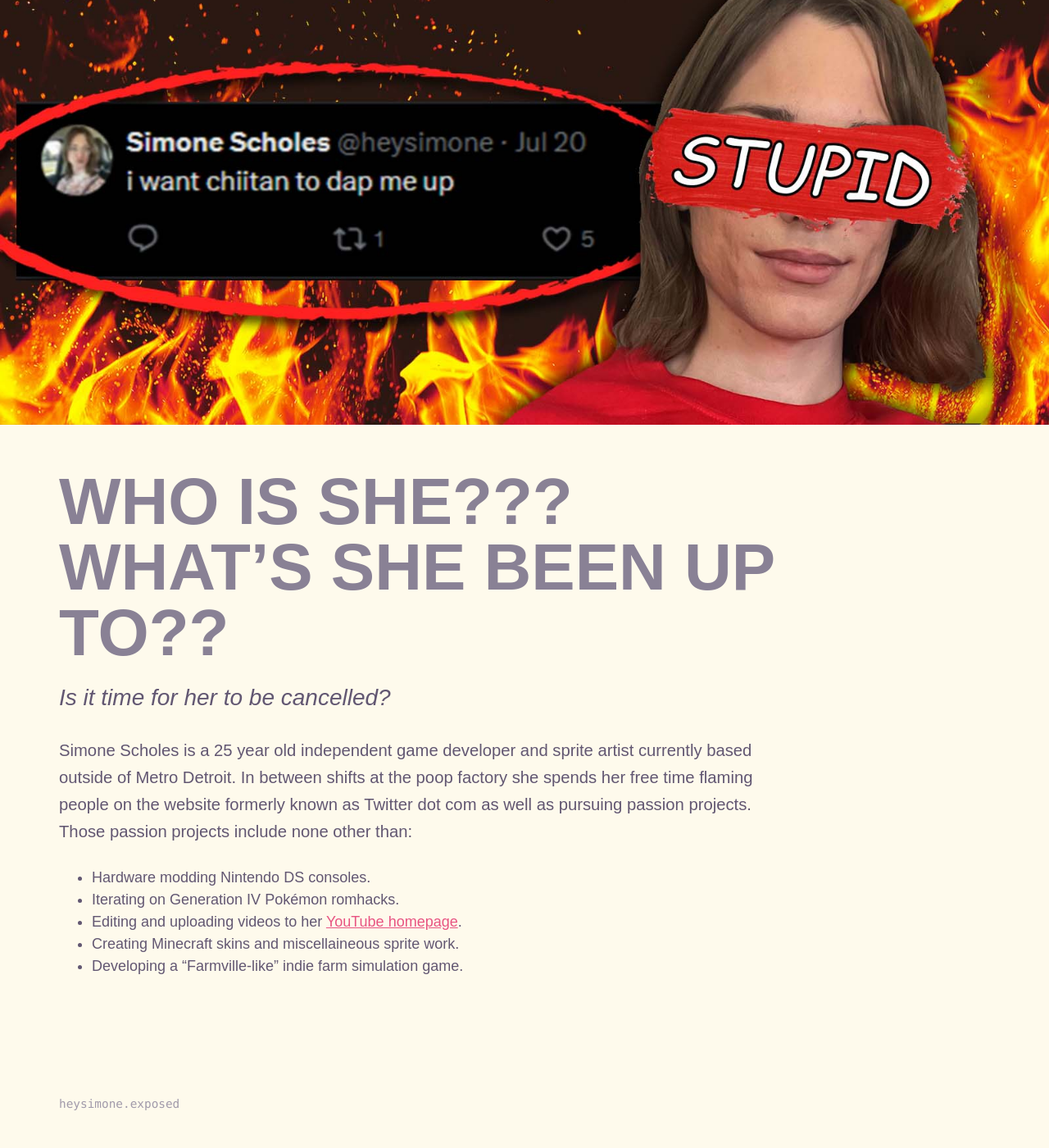
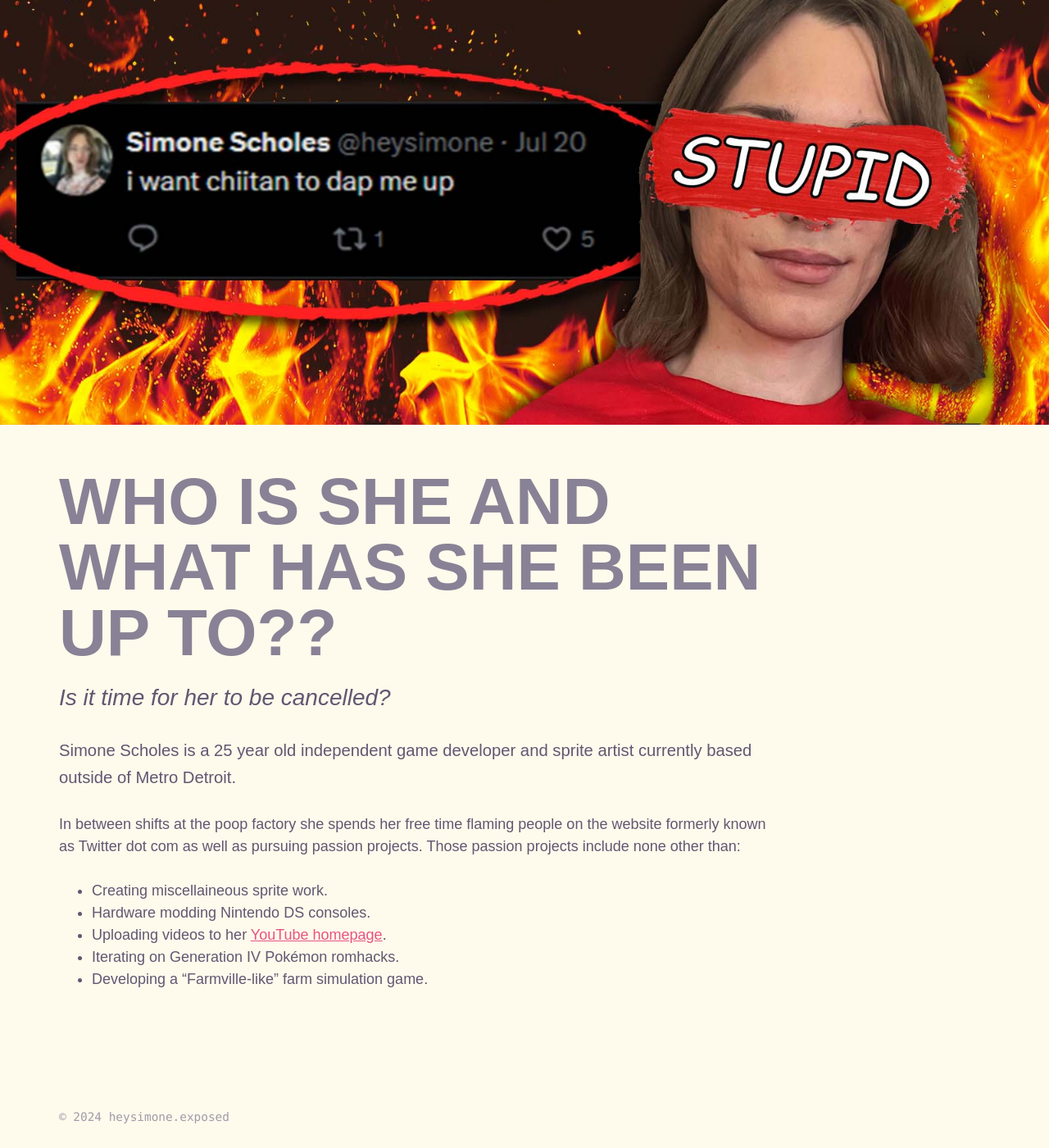
Before and after one commit to heysimone/heysimone.github.io, a Jekyll site: the page built from index.html, in a window 1280 px wide and 1400 px high, scrolled down 175 px. Shown: the whole window at 82% size. Built offline with Jekyll 4.4.1, drawn with Linux system fonts in a browser that asks for light colours; some web fonts are replaced.

Commit message:
Flesh out other pages.

```diff
--- a/_config.yml
+++ b/_config.yml
@@ -1,8 +1,9 @@
 title: heysimone.exposed
 description: WHAT IS SHE DOING??
+email: jadenscholes@gmail.com
 twitter_username: heysimone
 lang: en-US
-copyright: "heysimone.exposed"
+copyright: "© 2024 heysimone.exposed"
 remote_theme: "mmistakes/jekyll-theme-basically-basic"
 repository: heysimone/heysimone.github.io
 
--- a/_data/theme.yml
+++ b/_data/theme.yml
@@ -48,5 +48,7 @@
 # Create a custom list to override the default setting of including links to all
 # pages that have a `title`. Add raw page paths in the order you'd like.
 
-# navigation_pages:
-#  - about.md
+navigation_pages:
+  - about.md
+  - hfw.md
+  - pastwork.md
--- a/index.html
+++ b/index.html
@@ -1,17 +1,18 @@
 ---
 layout: home
 paginate: false
-alt_title: "WHO IS SHE??? WHAT'S SHE BEEN UP TO??"
+alt_title: "WHO IS SHE AND WHAT HAS SHE BEEN UP TO??"
 sub_title: "Is it time for her to be cancelled?"
 image: assets/images/siteheader.jpg
 introduction: |
   Simone Scholes is a 25 year old independent game developer and sprite artist currently based outside of Metro Detroit.
+
   In between shifts at the poop factory she spends her free time flaming people on the website formerly known as Twitter dot com as well as pursuing passion projects.
   Those passion projects include none other than:
 
+  - Creating miscellaineous sprite work.
   - Hardware modding Nintendo DS consoles.
+  - Uploading videos to her [YouTube homepage](https://www.youtube.com/@heysimone).
   - Iterating on Generation IV Pokémon romhacks.
-  - Editing and uploading videos to her [YouTube homepage](https://www.youtube.com/@heysimone).
-  - Creating Minecraft skins and miscellaineous sprite work.
-  - Developing a "Farmville-like" indie farm simulation game.
+  - Developing a "Farmville-like" farm simulation game.
 ---
```
Also changed, not shown: about.md (added, +7 -0 lines), hfw.md (added, +4 -0 lines), pastwork.md (added, +4 -0 lines), assets/images/IMG_3613.jpg (added).
